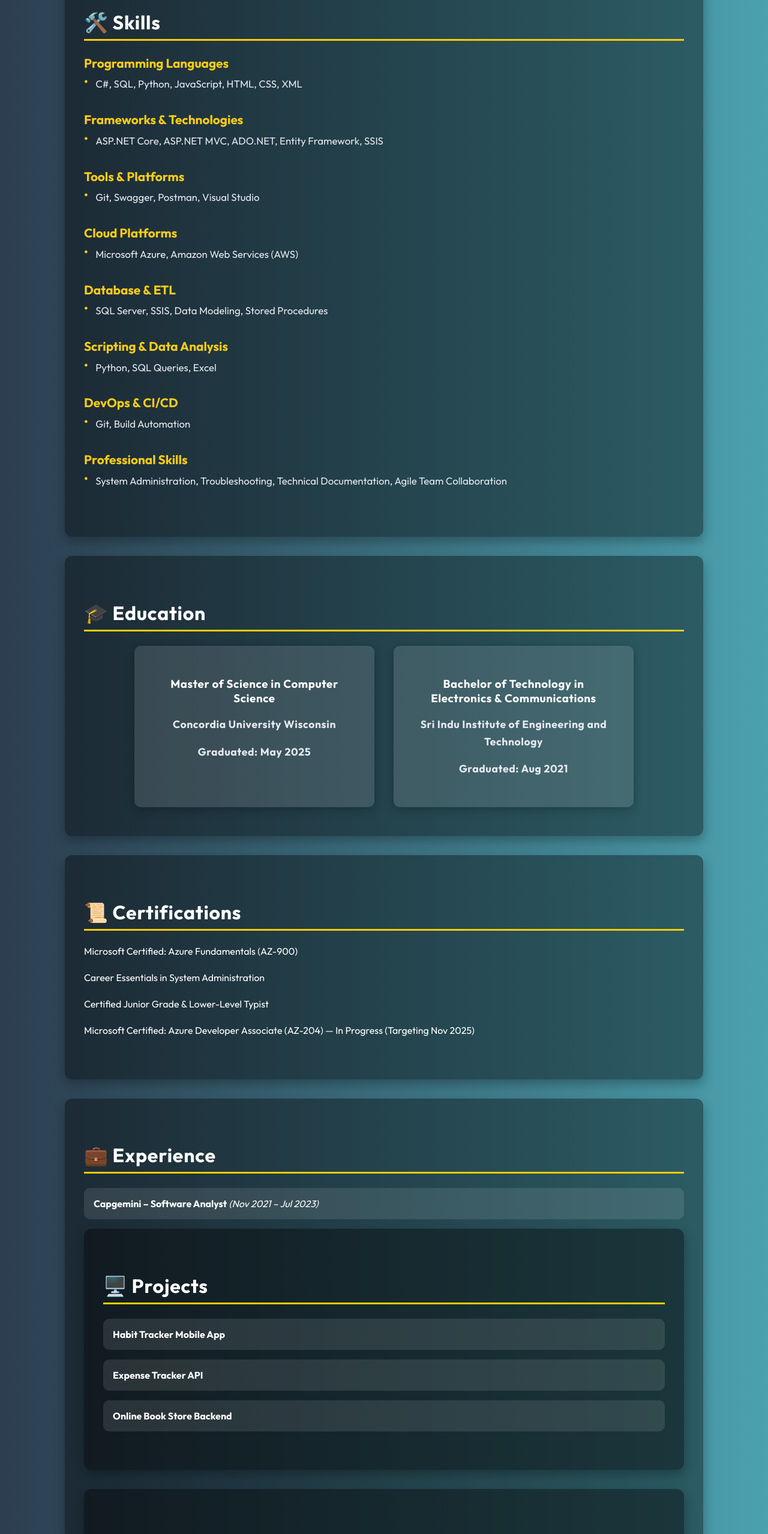
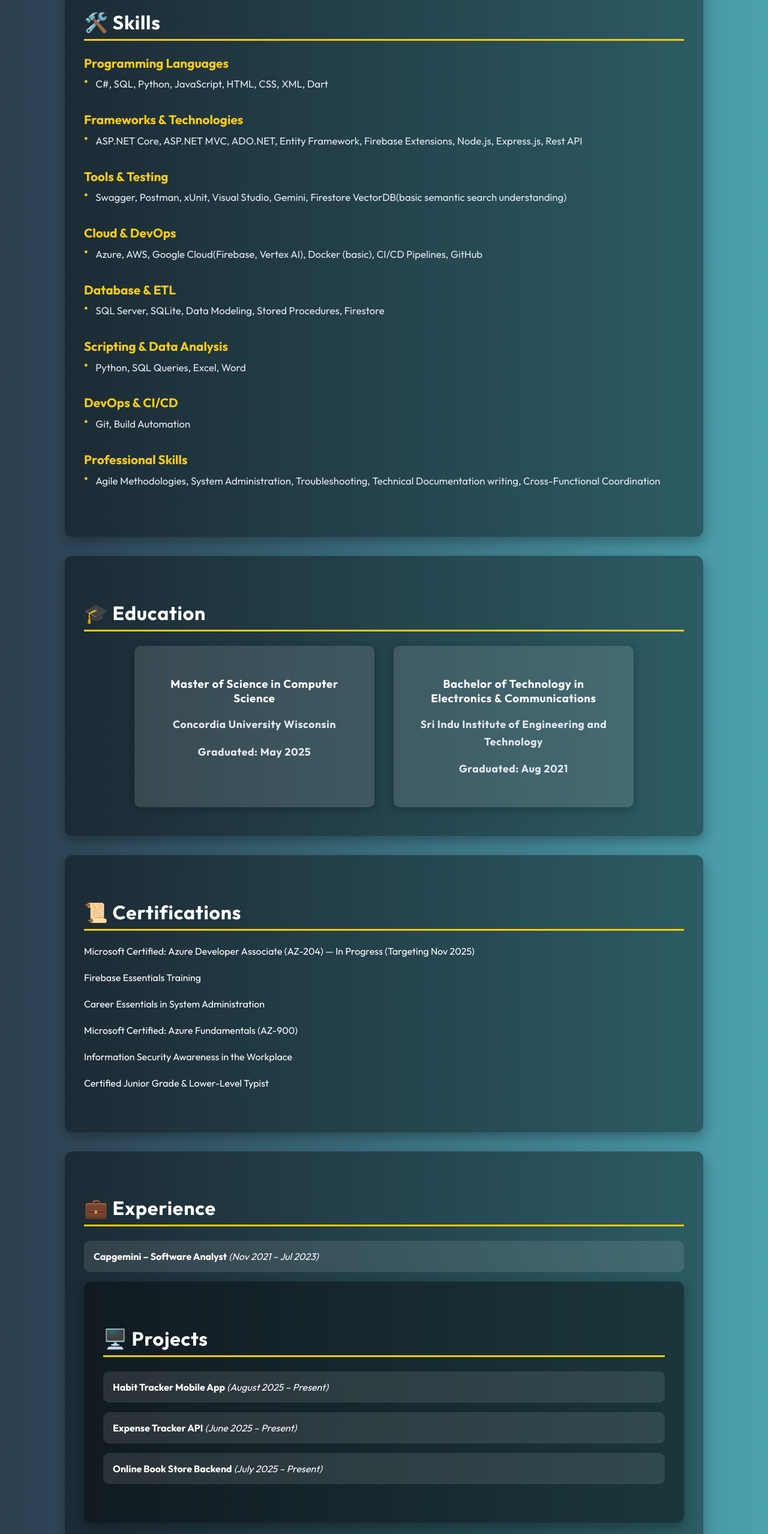
Before and after one commit to Nikithamayreddy56/Portfolio, a plain HTML site: page index.html in a window 1280 px wide. Shown: the part 820-3378 px from the top of the page at 60% size. Drawn offline with Linux system fonts and the light colour scheme.

Commit message:
Initial commit

```diff
--- a/index.html
+++ b/index.html
@@ -299,37 +299,37 @@
   <div class="skills-category">
     <h3>Programming Languages</h3>
     <ul class="skills-list">
-      <li>C#, SQL, Python, JavaScript, HTML, CSS, XML</li>
+      <li>C#, SQL, Python, JavaScript, HTML, CSS, XML, Dart</li>
     </ul>
   </div>
   <div class="skills-category">
     <h3>Frameworks & Technologies</h3>
     <ul class="skills-list">
-      <li>ASP.NET Core, ASP.NET MVC, ADO.NET, Entity Framework, SSIS</li>
+      <li>ASP.NET Core, ASP.NET MVC, ADO.NET, Entity Framework, Firebase Extensions, Node.js, Express.js, Rest API</li>
     </ul>
   </div>
   <div class="skills-category">
-    <h3>Tools & Platforms</h3>
+    <h3>Tools & Testing</h3>
     <ul class="skills-list">
-      <li>Git, Swagger, Postman, Visual Studio</li>
+      <li>Swagger, Postman, xUnit, Visual Studio, Gemini, Firestore VectorDB(basic semantic search understanding)</li>
     </ul>
   </div>
   <div class="skills-category">
-    <h3>Cloud Platforms</h3>
+    <h3>Cloud & DevOps</h3>
     <ul class="skills-list">
-      <li>Microsoft Azure, Amazon Web Services (AWS)</li>
+      <li>Azure, AWS, Google Cloud(Firebase, Vertex AI), Docker (basic), CI/CD Pipelines, GitHub</li>
     </ul>
   </div>
   <div class="skills-category">
     <h3>Database & ETL</h3>
     <ul class="skills-list">
-      <li>SQL Server, SSIS, Data Modeling, Stored Procedures</li>
+      <li>SQL Server, SQLite, Data Modeling, Stored Procedures, Firestore</li>
     </ul>
   </div>
   <div class="skills-category">
     <h3>Scripting & Data Analysis</h3>
     <ul class="skills-list">
-      <li>Python, SQL Queries, Excel</li>
+      <li>Python, SQL Queries, Excel, Word</li>
     </ul>
   </div>
   <div class="skills-category">
@@ -341,7 +341,7 @@
   <div class="skills-category">
     <h3>Professional Skills</h3>
     <ul class="skills-list">
-      <li>System Administration, Troubleshooting, Technical Documentation, Agile Team Collaboration</li>
+      <li>Agile Methodologies, System Administration, Troubleshooting, Technical Documentation writing, Cross-Functional Coordination</li>
     </ul>
   </div>
 </section>
@@ -365,16 +365,22 @@
   <section id="certifications">
   <h2 class="section-title">📜 Certifications</h2>
   <div class="cert-entry" data-modal="modal-az900" tabindex="0" role="button" style="cursor:pointer; margin-bottom: 1.5rem;">
-    Microsoft Certified: Azure Fundamentals (AZ-900)
+    Microsoft Certified: Azure Developer Associate (AZ-204) — In Progress (Targeting Nov 2025)
+  </div>
+  <div class="cert-entry" data-modal="modal-sysadmin" tabindex="0" role="button" style="cursor:pointer; margin-bottom: 1.5rem;">
+    Firebase Essentials Training
   </div>
   <div class="cert-entry" data-modal="modal-sysadmin" tabindex="0" role="button" style="cursor:pointer; margin-bottom: 1.5rem;">
     Career Essentials in System Administration
   </div>
   <div class="cert-entry" data-modal="modal-typist" tabindex="0" role="button" style="cursor:pointer; margin-bottom: 1.5rem;">
-    Certified Junior Grade & Lower-Level Typist
+     Microsoft Certified: Azure Fundamentals (AZ-900)
+  </div>
+  <div class="cert-entry" data-modal="modal-typist" tabindex="0" role="button" style="cursor:pointer; margin-bottom: 1.5rem;">
+     Information Security Awareness in the Workplace
   </div>
   <div class="cert-entry" tabindex="0" role="button" style="cursor:pointer; margin-bottom: 1.5rem;">
-    Microsoft Certified: Azure Developer Associate (AZ-204) — In Progress (Targeting Nov 2025)
+    Certified Junior Grade & Lower-Level Typist
   </div>
 </section>
 
@@ -399,7 +405,7 @@
     <h2 class="section-title">🖥️ Projects</h2>
 
     <div class="proj-entry" data-toggle="proj-habit" tabindex="0" role="button" aria-expanded="false" aria-controls="proj-habit-details">
-      <strong>Habit Tracker Mobile App</strong>
+      <strong>Habit Tracker Mobile App</strong> <em>(August 2025 – Present)</em>
       <div id="proj-habit-details" class="details-content" hidden>
         <p><strong>Tech Stack:</strong> Flutter, Dart, ASP.NET Core REST API, Firebase (planned), SQLite</p>
         <p>Built a cross-platform mobile app to help users build, monitor, and maintain daily habits with:</p>
@@ -415,7 +421,7 @@
     </div>
 
     <div class="proj-entry" data-toggle="proj-expense" tabindex="0" role="button" aria-expanded="false" aria-controls="proj-expense-details">
-      <strong>Expense Tracker API</strong>
+      <strong>Expense Tracker API</strong> <em>(June 2025 – Present)</em>
       <div id="proj-expense-details" class="details-content" hidden>
         <p><strong>Tech Stack:</strong> ASP.NET Core Web API, EF Core, SQL Server, JWT Auth, Swagger, Postman</p>
         <p>Developed a secure RESTful API backend to manage users' financial transactions with features including:</p>
@@ -430,7 +436,7 @@
     </div>
 
     <div class="proj-entry" data-toggle="proj-bookstore" tabindex="0" role="button" aria-expanded="false" aria-controls="proj-bookstore-details">
-      <strong>Online Book Store Backend</strong>
+      <strong>Online Book Store Backend</strong> <em>(July 2025 – Present)</em>
       <div id="proj-bookstore-details" class="details-content" hidden>
         <p><strong>Tech Stack:</strong> ASP.NET Core Web API, EF Core, SQL Server, Repository Pattern, SOLID Principles</p>
         <p>Designed and implemented a scalable e-commerce backend with features including:</p>
@@ -490,8 +496,8 @@
       <h3 id="modal-bachelors-title">Bachelor of Technology in Electronics and Communications Engineering</h3>
       <p><strong>Sri Indu Institute of Engineering and Technology</strong>, India</p>
       <p><strong>Graduated:</strong> Aug 2021 | <strong>GPA:</strong> 6.88/10</p>
-      <p>Projects: Facial Recognition Attendance System, E-Commerce Web App.</p>
-      <p>Final Year Project: Scalable IoT-based Smart Home Automation using MQTT.</p>
+      <p>Projects: Traffic Signal.</p>
+      <p>Final Year Project: Smart Social Distancing cap with Alreting System in crowed environment.</p>
       <p>Certifications: Oracle Java SE, Introduction to Data Science (NPTEL).</p>
     </div>
   </div>
@@ -517,6 +523,18 @@
         Covers OS fundamentals, command-line operations, user/permission management, patching, backup/recovery, automation with PowerShell/Shell scripting. Enhances deployment and environment management skills.
       </p>
       <p><em>Certificate ID: de50a270d5779ab22b9266f0f48e0ba1a7e0fb46d6b4f12252f9cd38a19083ec</em></p>
+    </div>
+  </div>
+
+   <div id="modal-sysadmin" class="modal" role="dialog" aria-modal="true" aria-labelledby="modal-sysadmin-title" tabindex="-1">
+    <div class="modal-content">
+      <button class="modal-close" aria-label="Close modal">&times;</button>
+      <h3 id="modal-sysadmin-title">Firebase Essential Training</h3>
+      <p>Issued by LinkedIn Learning | August 06, 2025</p>
+      <p>
+        Covers Firebase basics like realtime databases, authentication, cloud functions, hosting, and notifications. Builds skills for scalable, cloud-based app development.
+      </p>
+      <p><em>Certificate ID: e8b3107c1a67a99e40e5d6525ed9193fb15c6b6fa7193e2f3a1ec170c7fed0ab</em></p>
     </div>
   </div>
 
```
